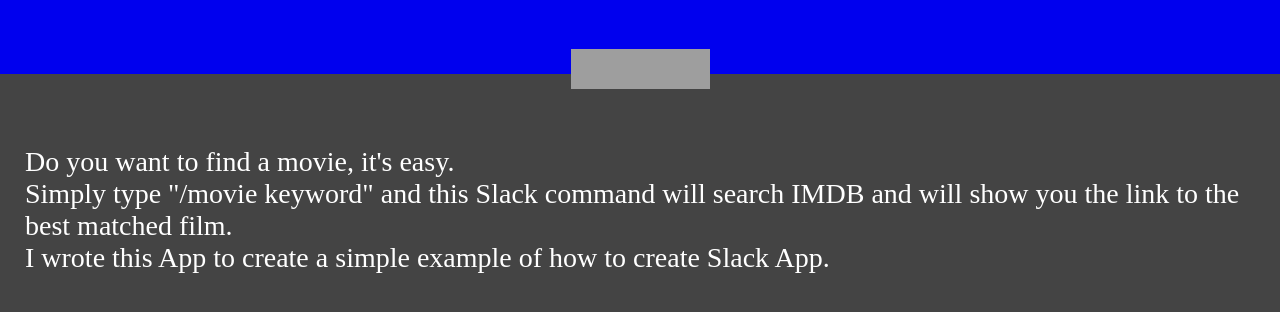
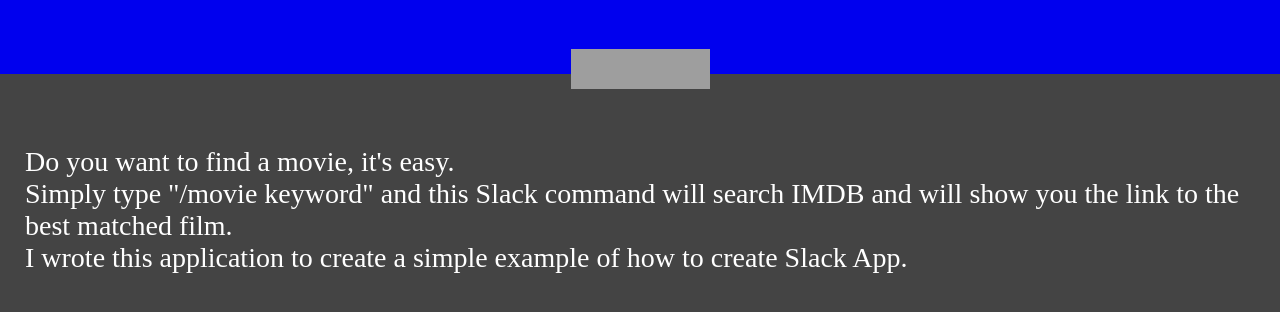
Before and after one commit to ParidelPooya/pooya-slack-demo, a website: page add.html in a window 1280 px wide. Shown: the part 76-388 px from the top of the page. Drawn offline with Linux system fonts and the light colour scheme; grey boxes are pictures that could not be loaded.

Commit message:
Fix - grammer

```diff
--- a/add.html
+++ b/add.html
@@ -44,7 +44,7 @@
         <br/>
         Simply type "/movie keyword" and this Slack command will search IMDB and will show you the link to the best matched film.
         <br/>
-        I wrote this App to create a simple example of how to create Slack App.
+        I wrote this application to create a simple example of how to create Slack App.
     </div>
 </body>
 </html>
```
